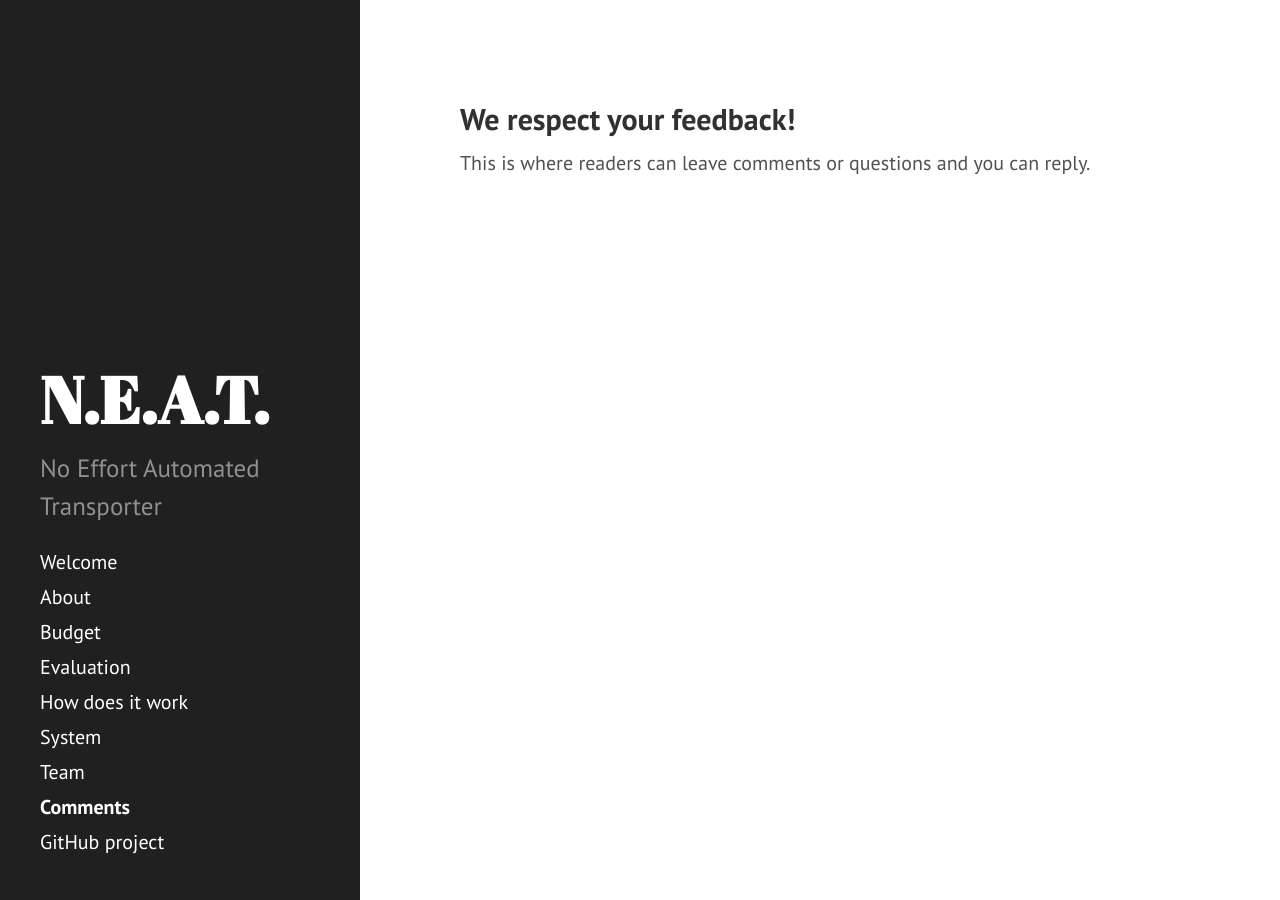
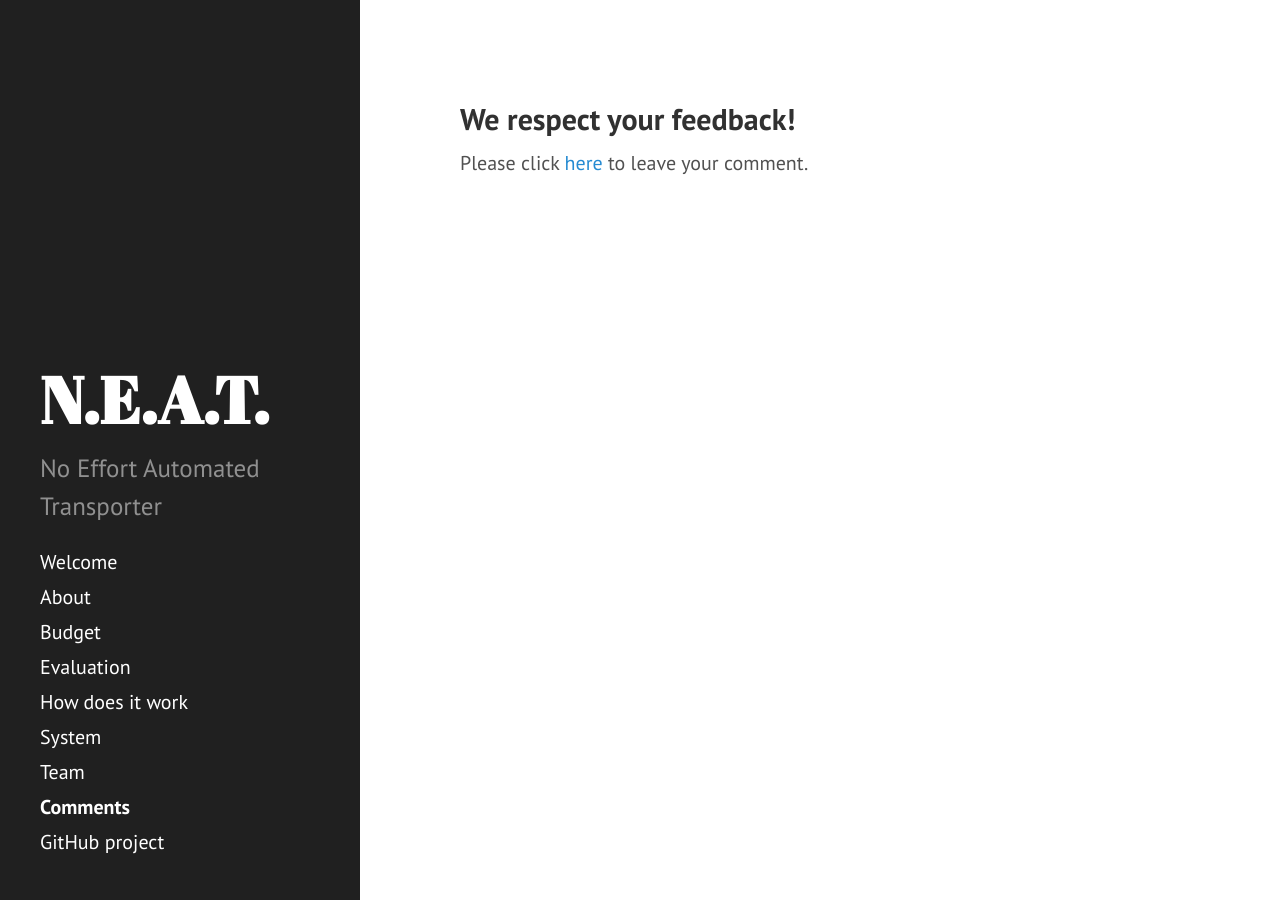
Before and after one commit to okapeng/sdp2020-group2, a Jekyll site: the page built from _pages/comments.html, in a window 1280 px wide. Built offline with Jekyll 4.4.1, drawn with Linux system fonts in a browser that asks for light colours.

Commit message:
add link to comment page

```diff
--- a/_pages/comments.html
+++ b/_pages/comments.html
@@ -2,13 +2,13 @@
 layout: other
 title: Comments
 permalink: /comments/
-comment_issue_id: 5
+<!-- comment_issue_id: 5 -->
 ---
 <html>
 <body>
 <h2>We respect your feedback!</h2>
-This is where readers can leave comments or questions and you can reply.
-<script src="/public/js/jquery.min.js"></script>
-{% include comments.html element=".post-content" github_account="jhvanderschee/jekyllcodex" require_cookie_consent="true" %}
+Please click <a href="https://sdp2020.gitlab.io/posts/group2/">here</a> to leave your comment.
+<!-- <script src="/public/js/jquery.min.js"></script>
+{% include comments.html element=".post-content" github_account="jhvanderschee/jekyllcodex" require_cookie_consent="true" %} -->
 </body>
 </html>
```
Also changed, not shown: _pages/comment.html (deleted, +0 -27 lines), 1 other file.
